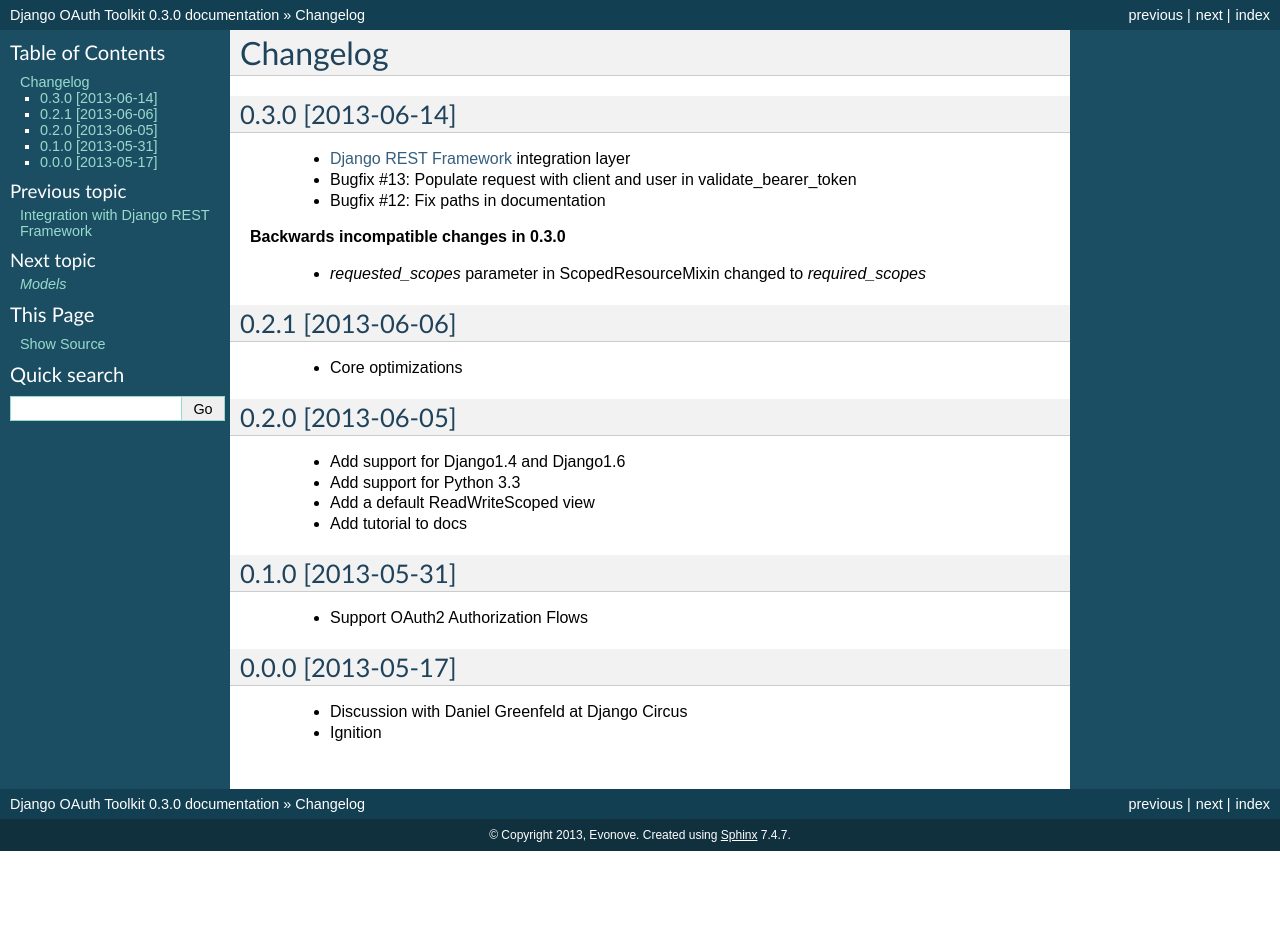
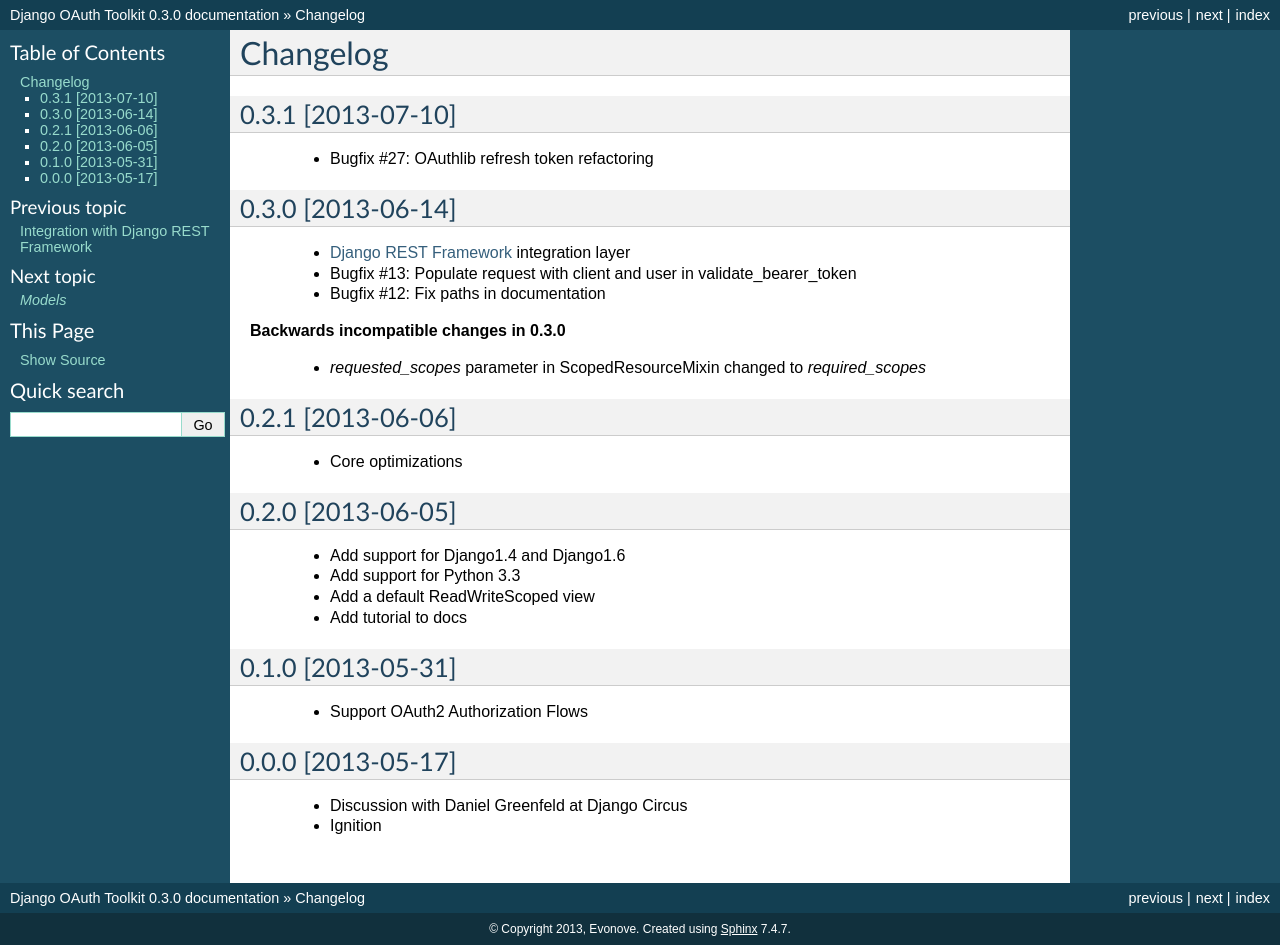
Before and after one commit to sheriffwoody0922/oauth-python-django, a Sphinx documentation site: the page built from docs/changelog.rst, in a window 1280 px wide. Built offline with Sphinx 7.4.7, drawn with Linux system fonts in a browser that asks for light colours; before the commit the page ends 900 px from its top, so only the background shows below that.

Commit message:
Update changelog

```diff
--- a/README.rst
+++ b/README.rst
@@ -75,6 +75,10 @@
 Changelog
 ---------
 
+0.3.1 [2013-07-10]
+
+ * Bugfix #27: OAuthlib refresh token refactoring
+
 0.3.0 [2013-06-14]
 
  * `Django REST Framework <http://django-rest-framework.org/>`_ integration layer
--- a/docs/changelog.rst
+++ b/docs/changelog.rst
@@ -1,5 +1,10 @@
 Changelog
 =========
+
+0.3.1 [2013-07-10]
+------------------
+
+ * Bugfix #27: OAuthlib refresh token refactoring
 
 0.3.0 [2013-06-14]
 ----------------------
```
